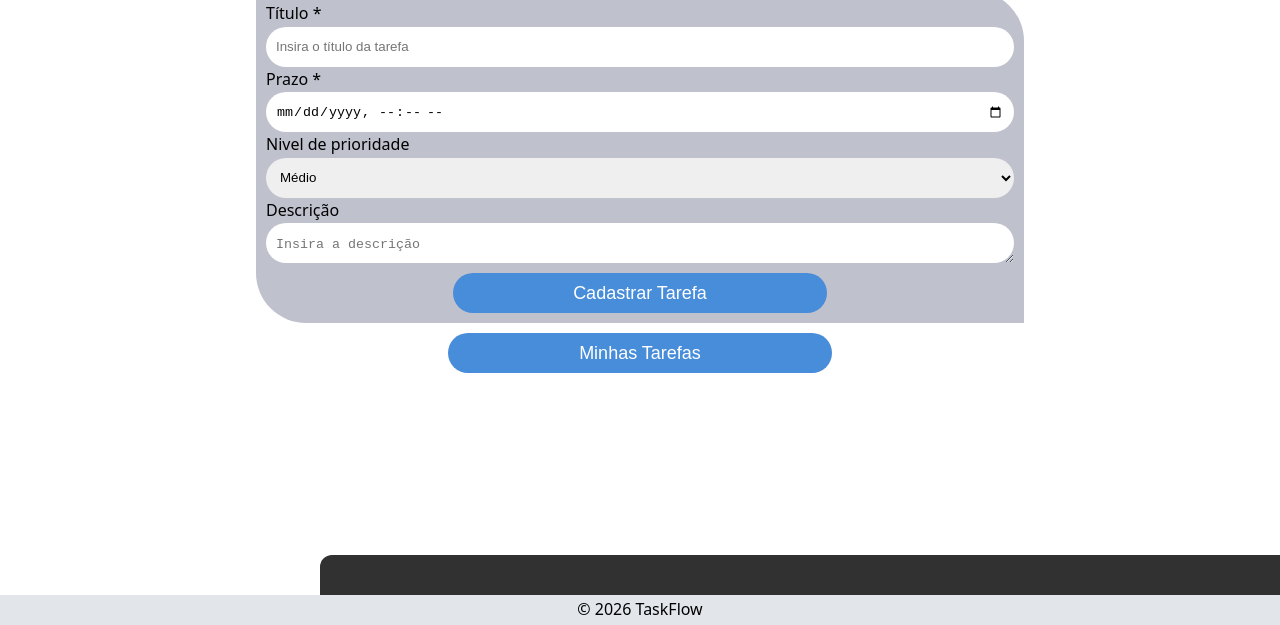
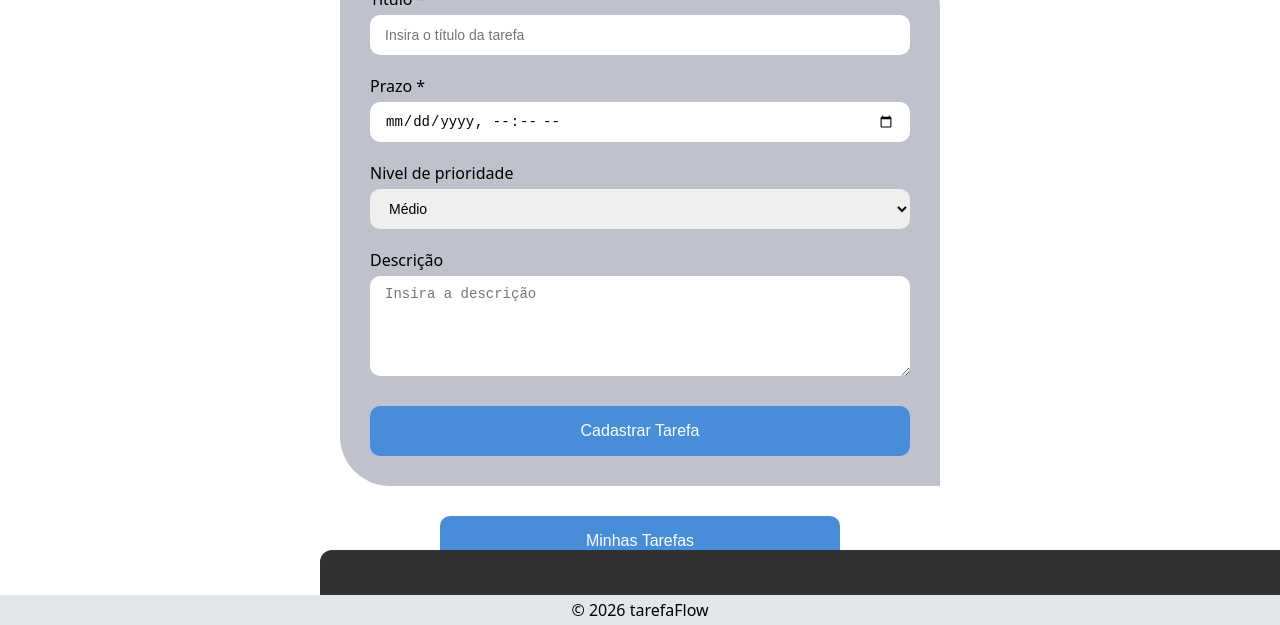
Before and after one commit to carlosrosen/TaskFlow, a website built with Vite: page cadastrarTarefas.html in a window 1280 px wide. Shown: the part 175-800 px from the top of the page. Built offline with nearby package versions, Linux system fonts and the light colour scheme.

Commit message:
style: CSS refeito da página de cadastrar tarefas

```diff
--- a/cadastrarTarefas.html
+++ b/cadastrarTarefas.html
@@ -10,14 +10,19 @@
       <p id="headerIcon">📝</p>
       <h1 id="headerText"><a href="index.html">TaskFlow</a></h1>
     </header>
-    <main id="main-cadastrar-task">
+    <main id="main-cadastrar-tarefa">
       <h2>Cadastrar nova tarefas</h2>
-      <form id="form-cadastrar-task" action="" method="get">
+      <form id="form-cadastrar-tarefa" action="" method="get">
         <fieldset>
           <label for="titulo">Título *</label>
-          <input type="text" name="titulo" placeholder="Insira o título da tarefa" required>
-          <label for="prazo" >Prazo *</label>
-          <input name="prazo" type="datetime-local" required>
+          <input
+            type="text"
+            name="titulo"
+            placeholder="Insira o título da tarefa"
+            required
+          />
+          <label for="prazo">Prazo *</label>
+          <input name="prazo" type="datetime-local" required />
           <label for="nivel-prioridade">Nivel de prioridade</label>
           <select name="nivel-prioridade">
             <option value="Urgente">Urgente</option>
@@ -26,14 +31,18 @@
             <option value="Baixo">Baixo</option>
           </select>
           <label name="descricao">Descrição</label>
-          <textarea name="descricao" placeholder="Insira a descrição" cols="5"></textarea>
+          <textarea
+            name="descricao"
+            placeholder="Insira a descrição"
+            cols="5"
+          ></textarea>
         </fieldset>
         <button type="submit">Cadastrar Tarefa</button>
       </form>
-      <button name="minhas-tarefas">Minhas Tarefas</button>
+      <button id="tarefa-button" name="minhas-tarefas">Minhas Tarefas</button>
     </main>
-    <div id="footer-decoration"></div>
-    <footer>© 2026 TaskFlow</footer>
+    <div></div>
+    <footer>© 2026 tarefaFlow</footer>
     <script src="src/script.js" defer></script>
   </body>
 </html>
--- a/src/CadastrarTarefaStyle.css
+++ b/src/CadastrarTarefaStyle.css
@@ -1,29 +1,18 @@
 :root {
   --header-color: #313131;
   --button-color: #488dd9;
-  --footer-color: hsl(225, 19%, 88%);
+  --footer-color: #dadde6;
+  --form-color: #bfc1cd;
   --text-color: #ffffff;
   font-family: system-ui, Avenir, Helvetica, Arial, sans-serif;
-  font-weight: 400;
-  line-height: 1.6;
 }
 
 * {
-  box-sizing: border-box;
   margin: 0;
   padding: 0;
 }
 
-body{
-  display: flex;
-  flex-direction: column;
-  width: 100vw;
-  height: 100vh;
-  overflow-x: hidden;
-
-}
-
-body>header {
+header {
   display: flex;
   align-items: center;
   flex-direction: row;
@@ -39,29 +28,30 @@ body>header {
   font-size: 30px;
   margin-left: 10px;
 }
+
 #headerText {
   font-size: 20px;
   font-weight: bold;
 }
 
-#headerText>a{
+#headerText a {
+  color: inherit;
   text-decoration: none;
-  color: var(--text-color);
 }
 
-#footer-decoration {
-  margin-top: auto;
-  align-self: flex-end;
-  justify-self: flex-end;
+div {
+  position: absolute;
+  bottom: 25px;
   background-color: var(--header-color);
   border-top-left-radius: 12px;
   right: 0;
   width: 75%;
-  min-height: 40px;
+  height: 50px;
 }
 
 footer {
-  flex-shrink: 0;
+  position: absolute;
+  bottom: 0;
   width: 100%;
   height: 30px;
   background-color: #e2e6eb;
@@ -70,176 +60,107 @@ footer {
   display: flex;
   justify-content: center;
   align-items: center;
-  justify-self: flex-end;
 }
 
-#main-cadastrar-task{
-  display: flex;
-  flex-direction: column;
-  align-items: center;
-  margin-top: 20px;
-  min-height: 50%;
-  width: 75%;
-  min-width: 217px;
-  align-self: center;
-  flex-shrink: 0;
-}
-
-#main-cadastrar-task>h2{
-  font-size: 60px;
-}
-#main-cadastrar-task>button{
-
-  background-color: #488DD9;
-  border-color: #488DD9;
-  color: var(--text-color);
-
-  border-style: none;
-  border-radius: 100px;
-  margin: 10px 10px;
-
-  font-size: large;
-
-  width: 40%;
-  height: 40px;
-}
-#form-cadastrar-task{
-  display: flex;
-  flex-direction: column;
-  justify-content: center;
-  flex: 2;
-
-  background-color: #BFC1CD;
-
-  border-bottom-left-radius: 50px;
-  border-top-right-radius: 50px;
-  padding: 10px;
-  padding-top: 0px;
-
-  width: 80%;
-  padding: 10px;
-}
-
-
-#form-cadastrar-task>button{
- align-self: center;
- justify-self: center;
-
- background-color: #488DD9;
-
- border-color: #488DD9;
- color: var(--text-color);
- border-style: none;
- border-radius: 70px;
-
- font-size: large;
-
- width: 50%;
- height: 40px;
-}
-
-#form-cadastrar-task>fieldset{
-  flex: 1 0;
-  display: flex;
-  flex-direction: column;
-
-  min-width: 217px;
-  margin-bottom: 10px;
-
-  border-style: none;
-}
-
-#form-cadastrar-task>fieldset>label{
+main {
+  min-height: calc(100vh - 130px);
   display: flex;
   flex-direction: column;
 }
 
-#form-cadastrar-task>fieldset>input, #form-cadastrar-task>fieldset>select, #form-cadastrar-task>fieldset>textarea{
-  width: 100%;
-  max-width: 100%;
-  min-width: 200px;
-  height: 40px;
-  border-radius: 30px;
-  border-style: none;
-  padding-left: 10px;
-  padding-right: 10px;
+/* Página de criar tarefas */
+
+#main-cadastrar-tarefa {
+  align-items: center;
+  justify-content: center;
+  gap: 20px;
+  padding-top: 20px;
 }
 
- #form-cadastrar-task>fieldset>textarea{
-   padding-top: 14px;
+#main-cadastrar-tarefa h2 {
+  text-align: center;
+  margin-bottom: 10px;
 }
 
+#form-cadastrar-tarefa {
+  display: flex;
+  flex-direction: column;
+  background-color: var(--form-color);
+  width: 90%;
+  max-width: 600px;
+  padding: 30px;
+  border-radius: 0 50px 0px 50px;
+  box-sizing: border-box;
+}
 
-@media (width <= 1000px) {
-  :root{
-    font-size: 60px;
-  }
-  body{
-    align-items: center;
-  }
-  #main-cadastrar-task{
+#form-cadastrar-tarefa fieldset {
+  display: flex;
+  flex-direction: column;
+  border: none;
   width: 100%;
 }
-  #main-cadastrar-task>h2{
-    font-size: 60px;
-  }
-  #main-cadastrar-task>button{
-    margin-top: 100px;
-    height: auto;
-    font-size: xxx-large;
-    padding: 9px;
-    height: 100px;
-    width: 400px;
 
-  }
-  #form-cadastrar-task{
-    width: 80%;
-    align-self: center;
-  }
-  #form-cadastrar-task>fieldset{
-    flex: 1;
+#form-cadastrar-tarefa label {
+  margin-bottom: 5px;
+  font-size: 16px;
+  font-weight: 500;
 }
 
-  #form-cadastrar-task>fieldset>label{
-    margin-top: 20px;
+#form-cadastrar-tarefa input,
+select,
+textarea {
+  width: 100%;
+  min-height: 40px;
+  border: none;
+  border-radius: 10px;
+  padding: 10px 15px;
+  margin-bottom: 20px;
+  box-sizing: border-box;
+  font-size: 14px;
 }
 
-  #form-cadastrar-task>fieldset>input, #form-cadastrar-task>fieldset>select{
-    height: 100px;
-    font-size: 60px;
+#form-cadastrar-tarefa textarea {
+  resize: vertical;
+  min-height: 100px;
 }
-  #form-cadastrar-task>fieldset>textarea{
-    height: auto;
-    font-size: 60px;
 
+#form-cadastrar-tarefa button,
+#tarefa-button {
+  border-radius: 10px;
+  border-style: none;
+  color: var(--text-color);
+  background-color: var(--button-color);
+  width: 100%;
+  height: 50px;
+  cursor: pointer;
+  font-size: 16px;
+  margin-top: 10px;
+  transition: opacity 0.2s;
 }
-  #form-cadastrar-task>fieldset>input::placeholder, #form-cadastrar-task>fieldset>textarea::placeholder{
-    font-size: 50px;
+
+#tarefa-button {
+  width: 80%;
+  max-width: 400px;
 }
-  #form-cadastrar-task>button{
-    margin-top: 20px;
-    margin-bottom: 10px;
-    font-size: xxx-large;
-    height: 150px;
-    width: 90%;
-    padding: 9px;
-  }
-  body>header {
+
+@media (width <= 768px) {
+  header {
     justify-content: center;
     border-bottom-right-radius: 0px;
-    height: 200px;
     width: 100%;
   }
-  #headerIcon ,body>header>h1>a{
-    font-size: 100px;
-  }
-  #footer-decoration {
+
+  div {
     border-top-left-radius: 0px;
     width: 100%;
-    height: 70px;
   }
-  body>footer{
-    height: 80px;
-    font-size: 60px;
+
+  main {
+    justify-content: center;
+    gap: 30px;
+  }
+
+  #tarefa-button {
+    margin-bottom: 40px;
   }
 }
```
Lines whose indentation alone changed are shown as unchanged.
